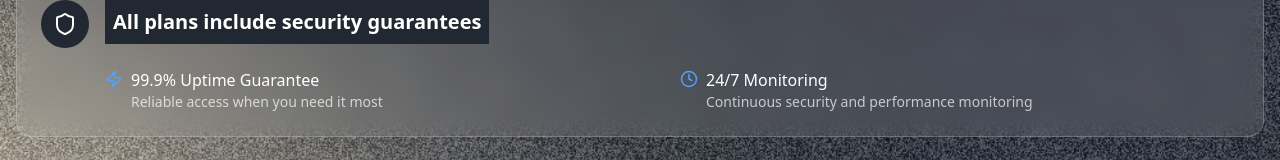
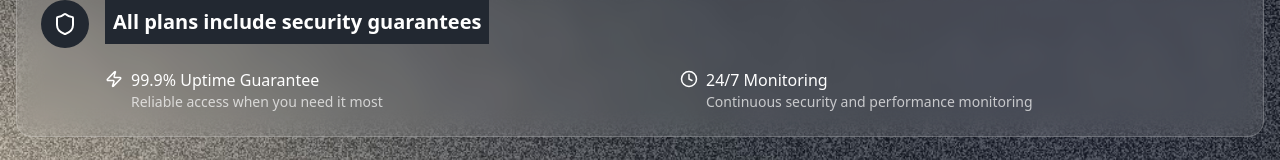
Before and after one commit to Namibra-Devs/LegalScholer_website, a React (Vite) app in the folder legalscholer/: page /pricing in a window 1280 px wide. Shown: the part 903-1063 px from the top of the page. Built offline with nearby package versions, Linux system fonts and the light colour scheme.

Commit message:
login route checked

```diff
--- a/legalscholer/src/components/layout/Navbar.jsx
+++ b/legalscholer/src/components/layout/Navbar.jsx
@@ -16,7 +16,12 @@ export default function Navbar() {
     return () => window.removeEventListener("scroll", handleScroll);
   }, []);
 
-  const mobileLinks = ["Home", "Pricing", "Sign In"];
+  // ✅ Adjusted routes here so "Sign In" → "/login"
+  const mobileLinks = [
+    { name: "Home", path: "/" },
+    { name: "Pricing", path: "/pricing" },
+    { name: "Sign In", path: "/login" },
+  ];
 
   return (
     <nav
@@ -118,15 +123,11 @@ export default function Navbar() {
                 transition={{ delay: index * 0.3, duration: 0.3 }}
               >
                 <Link
-                  to={`/${
-                    item.toLowerCase().replace(" ", "") === "home"
-                      ? ""
-                      : item.toLowerCase().replace(" ", "")
-                  }`}
+                  to={item.path}
                   onClick={() => setMenuOpen(false)}
                   className="text-2xl font-medium text-white/80 py-6 gap-2.5 px-6 rounded-lg transition-all duration-300 hover:text-white hover:bg-[#393E46]/40"
                 >
-                  {item}
+                  {item.name}
                 </Link>
               </motion.div>
             ))}
--- a/legalscholer/src/pages/LandingPage.jsx
+++ b/legalscholer/src/pages/LandingPage.jsx
@@ -371,12 +371,12 @@ export default function LandingPage() {
                 className="h-10 object-contain bg-white rounded-full p-1"
               />
               <img
-                src="/images/firm2.PNG"
+                src="/images/firm3.PNG"
                 alt="Firm 2"
                 className="h-10 object-contain bg-white rounded-full p-1"
               />
               <img
-                src="/images/firm3.PNG"
+                src="/images/firm2.PNG"
                 alt="Firm 3"
                 className="h-10 object-contain bg-white rounded-full p-1"
               />
--- a/legalscholer/src/pages/PricingPage.jsx
+++ b/legalscholer/src/pages/PricingPage.jsx
@@ -240,7 +240,7 @@ const PricingPage = () => {
                 transition={{ duration: 0.4, delay: 0.7 }}
                 className="flex items-start"
               >
-                <Zap size={18} className="text-blue-400 mt-0.5 mr-2 flex-shrink-0" />
+                <Zap size={18} className="text-white mt-0.5 mr-2 flex-shrink-0" />
                 <div>
                   <p className="text-white font-medium">99.9% Uptime Guarantee</p>
                   <p className="text-white/70 text-sm">Reliable access when you need it most</p>
@@ -252,7 +252,7 @@ const PricingPage = () => {
                 transition={{ duration: 0.4, delay: 0.8 }}
                 className="flex items-start"
               >
-                <Clock size={18} className="text-blue-400 mt-0.5 mr-2 flex-shrink-0" />
+                <Clock size={18} className="text-white mt-0.5 mr-2 flex-shrink-0" />
                 <div>
                   <p className="text-white font-medium">24/7 Monitoring</p>
                   <p className="text-white/70 text-sm">Continuous security and performance monitoring</p>
```
